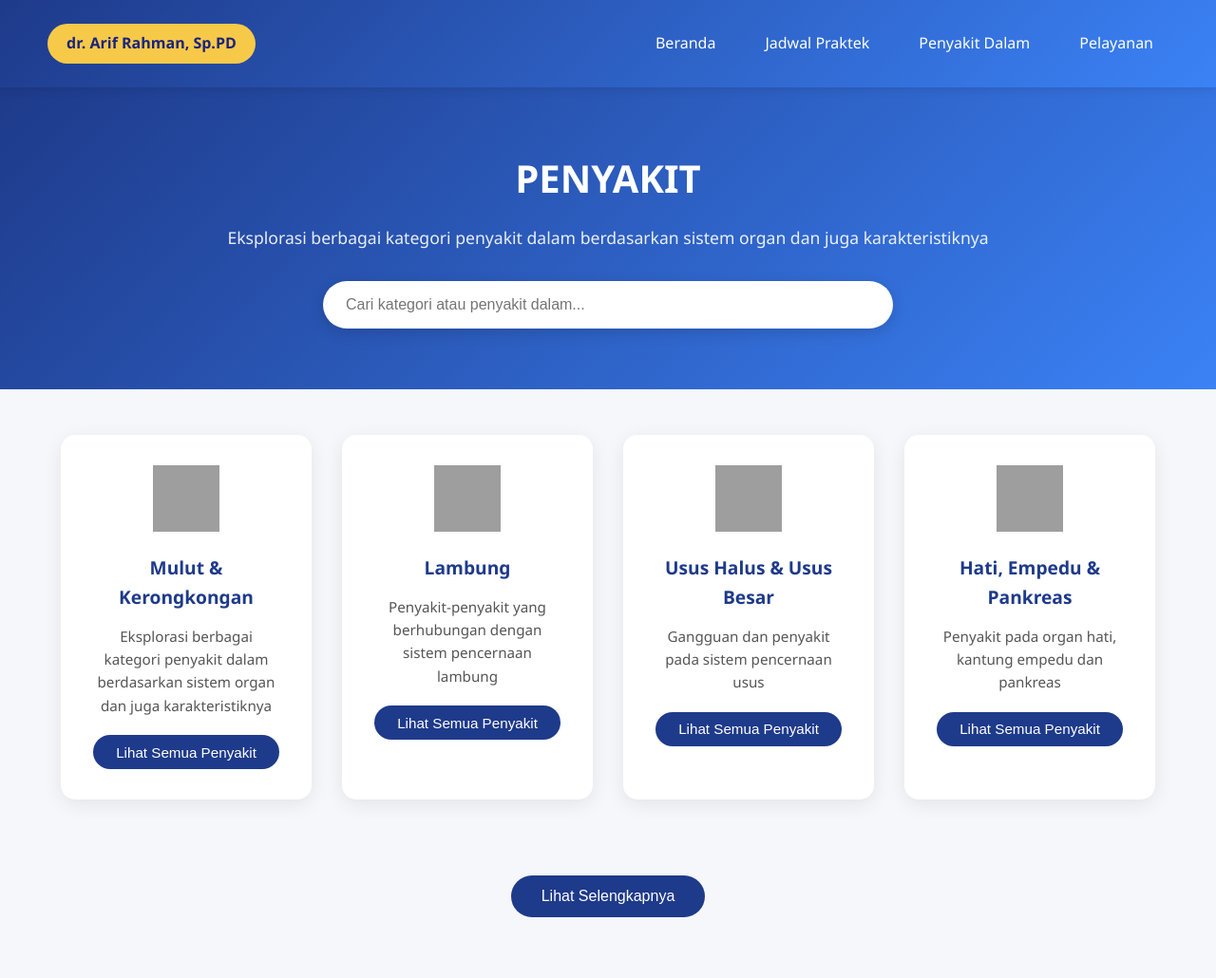
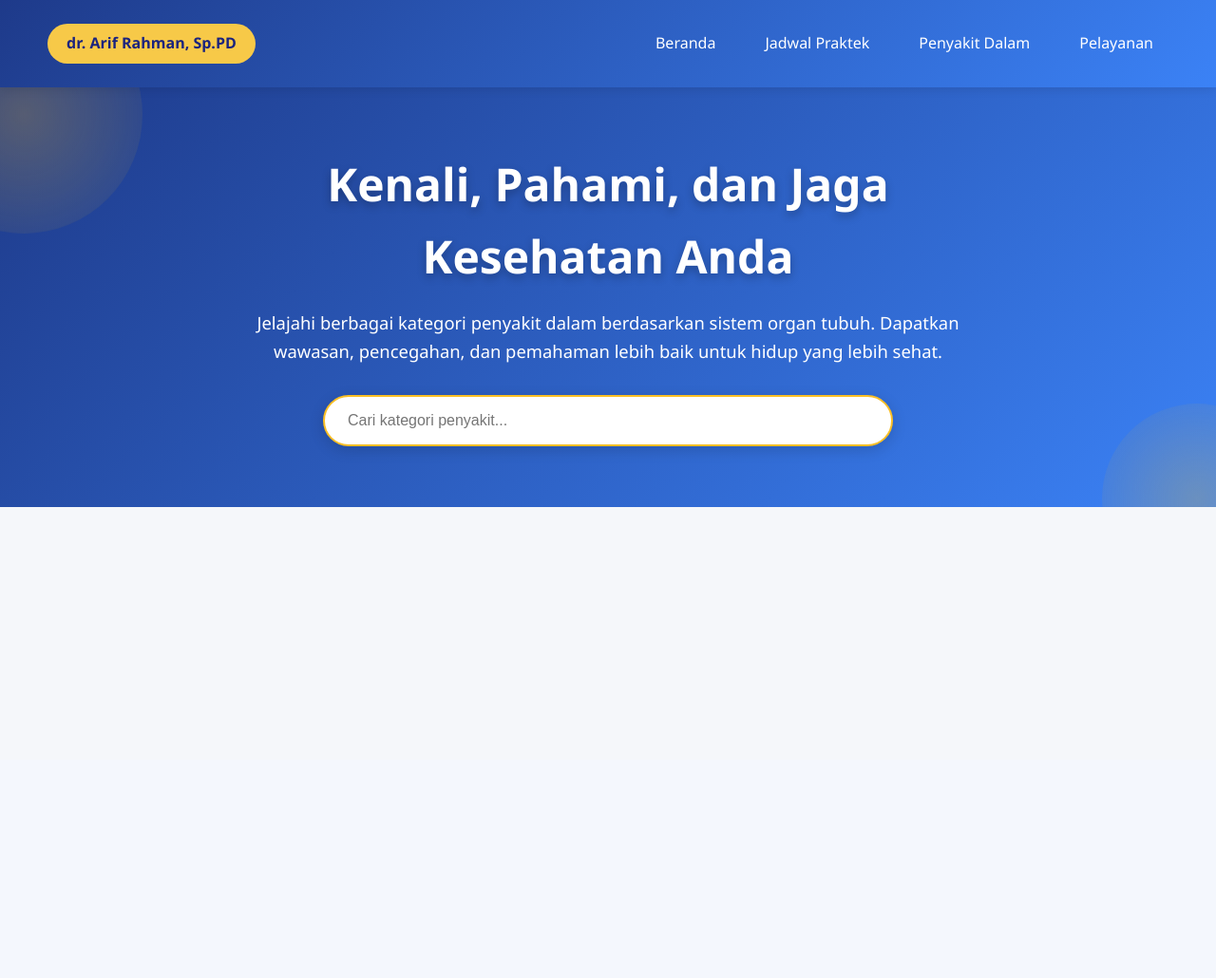
Before and after one commit to zalfasayfanah/WebDokter, a PHP site: page /Penyakit/penyakit_home.php in a window 1280 px wide. Shown: the whole page at 95% size. After the commit the page ends 534 px from the top, so only its background shows below. Run offline with PHP 8.4, Linux system fonts and the light colour scheme; data comes from the database, SQL or seed files in the repository; data that the repository does not hold is empty; grey boxes are pictures that could not be loaded.

Commit message:
ubah halaman penyakit dalam

```diff
--- a/Penyakit/penyakit_home.php
+++ b/Penyakit/penyakit_home.php
@@ -1,20 +1,12 @@
 <?php
 require_once '../config/Koneksi.php';
-
 $database = new Database();
 $db = $database->getConnection();
 
-// Ambil semua kategori penyakit aktif
-$query = "SELECT * FROM kategori_organ WHERE status = 'aktif' ORDER BY urutan ASC";
+// Query data kategori organ dari tabel
+$query = "SELECT * FROM kategori_organ_home WHERE status='aktif' ORDER BY id ASC";
 $stmt = $db->prepare($query);
 $stmt->execute();
-$kategori_list = $stmt->fetchAll(PDO::FETCH_ASSOC);
-
-// Ambil data dokter untuk header
-$query_dokter = "SELECT * FROM dokter WHERE id = 1";
-$stmt_dokter = $db->prepare($query_dokter);
-$stmt_dokter->execute();
-$dokter = $stmt_dokter->fetch(PDO::FETCH_ASSOC);
 ?>
 
 <!DOCTYPE html>
@@ -22,37 +14,98 @@ $dokter = $stmt_dokter->fetch(PDO::FETCH_ASSOC);
 <head>
     <meta charset="UTF-8">
     <meta name="viewport" content="width=device-width, initial-scale=1.0">
-    <title>Penyakit - <?php echo $dokter['nama']; ?></title>
+    <title>Penyakit Dalam</title>
     <link rel="stylesheet" href="../assets/css/style_fixed.css">
+    <link href="https://fonts.googleapis.com/css2?family=Poppins:wght@400;500;600;700&display=swap" rel="stylesheet">
     <style>
+        /* === GLOBAL STYLE === */
         body {
             font-family: 'Poppins', sans-serif;
-            background-color: #f5f7fa;
+            background-color: #f9fafb;
             margin: 0;
             padding: 0;
+            color: #0a1a44;
         }
 
+        /* === HERO SECTION === */
         .hero-section {
-            background-color: #1E3A8A;
-            color: white;
+            position: relative;
+            background: linear-gradient(135deg, #0a1a44 0%, #142e6e 50%, #1e3a8a 100%);
+            color: #ffffff;
             text-align: center;
-            padding: 4rem 2rem;
+            padding: 7rem 2rem 9rem;
+            overflow: hidden;
         }
 
-        .hero-section h1 {
-            font-size: 2.5rem;
-            margin-bottom: 1rem;
+        /* Cahaya lembut dekoratif */
+        .hero-section::before,
+        .hero-section::after {
+            content: "";
+            position: absolute;
+            border-radius: 50%;
+            background: radial-gradient(circle, rgba(251,191,36,0.25), transparent);
+            animation: float 8s ease-in-out infinite;
+        }
+        .hero-section::before {
+            top: -100px;
+            left: -100px;
+            width: 250px;
+            height: 250px;
+        }
+        .hero-section::after {
+            bottom: -80px;
+            right: -80px;
+            width: 200px;
+            height: 200px;
+            animation-delay: 4s;
         }
 
-        .hero-section p {
-            font-size: 1.1rem;
-            opacity: 0.9;
-            margin-bottom: 2rem;
+        @keyframes float {
+            0%, 100% { transform: translateY(0); }
+            50% { transform: translateY(15px); }
         }
 
+        .hero-content {
+            position: relative;
+            z-index: 2;
+            max-width: 800px;
+            margin: 0 auto;
+        }
+
+        /* Animasi Fade In */
+        .fade-in-title {
+            font-size: 3rem;
+            margin-bottom: 1rem;
+            text-shadow: 0 4px 10px rgba(0,0,0,0.25);
+            opacity: 0;
+            transform: translateY(20px);
+            animation: fadeSlideIn 1s ease forwards;
+        }
+
+        .fade-in-desc {
+            font-size: 1.15rem;
+            opacity: 0;
+            transform: translateY(20px);
+            animation: fadeSlideIn 1.2s ease forwards;
+            animation-delay: 0.4s;
+        }
+
+        .fade-in-search {
+            opacity: 0;
+            transform: translateY(20px);
+            animation: fadeSlideIn 1.2s ease forwards;
+            animation-delay: 0.8s;
+        }
+
+        @keyframes fadeSlideIn {
+            from { opacity: 0; transform: translateY(30px); }
+            to { opacity: 1; transform: translateY(0); }
+        }
+
+        /* === SEARCH BAR === */
         .search-bar {
             max-width: 600px;
-            margin: 0 auto;
+            margin: 2rem auto 0; /* ⬅️ tambahkan jarak atas (2rem) */
             position: relative;
         }
 
@@ -60,12 +113,22 @@ $dokter = $stmt_dokter->fetch(PDO::FETCH_ASSOC);
             width: 100%;
             padding: 1rem 1.5rem;
             border-radius: 50px;
-            border: none;
+            border: 2px solid #fbbf24;
             outline: none;
             font-size: 1rem;
+            background-color: #ffffff;
+            color: #153b9bff;
             box-shadow: 0 4px 15px rgba(0,0,0,0.15);
+            transition: all 0.3s ease;
         }
 
+        .search-bar input:focus {
+            box-shadow: 0 0 0 3px rgba(251,191,36,0.4);
+            transform: scale(1.02);
+        }
+
+
+        /* === CARD SECTION === */
         .card-container {
             display: grid;
             grid-template-columns: repeat(auto-fit, minmax(260px, 1fr));
@@ -74,12 +137,13 @@ $dokter = $stmt_dokter->fetch(PDO::FETCH_ASSOC);
         }
 
         .card {
-            background: white;
+            background: #ffffff;
             border-radius: 15px;
             box-shadow: 0 5px 15px rgba(0,0,0,0.1);
             padding: 2rem 1.5rem;
             text-align: center;
             transition: transform 0.3s ease, box-shadow 0.3s ease;
+            border-top: 5px solid #fbbf24;
         }
 
         .card:hover {
@@ -91,87 +155,81 @@ $dokter = $stmt_dokter->fetch(PDO::FETCH_ASSOC);
             width: 70px;
             height: 70px;
             margin-bottom: 1rem;
+            object-fit: contain;
         }
 
         .card h3 {
-            color: #1E3A8A;
+            color: #153b9bff;
             font-size: 1.2rem;
             margin-bottom: 0.8rem;
         }
 
         .card p {
             font-size: 0.95rem;
-            color: #555;
+            color: #444;
             margin-bottom: 1.2rem;
         }
 
-        .card button {
-            background-color: #1E3A8A;
-            color: white;
-            border: none;
+        .card a {
+            display: inline-block;
+            background-color: #153b9bff;
+            color: #fbbf24;
             border-radius: 25px;
             padding: 0.6rem 1.5rem;
-            cursor: pointer;
+            text-decoration: none;
             font-size: 0.95rem;
-            transition: background 0.3s;
+            font-weight: 500;
+            transition: all 0.3s ease;
         }
 
-        .card button:hover {
-            background-color: #FBBF24;
-            color: #1E3A8A;
+        .card a:hover {
+            background-color: #fbbf24;
+            color: #153b9bff;
+            box-shadow: 0 4px 15px rgba(251,191,36,0.4);
         }
 
-        .lihat-selengkapnya {
-            text-align: center;
-            margin: 2rem 0 4rem 0;
-        }
+        /* === RESPONSIVE === */
+        @media (max-width: 600px) {
+            .fade-in-title {
+                font-size: 2rem;
+            }
 
-        .lihat-selengkapnya button {
-            background-color: #1E3A8A;
-            color: white;
-            border: none;
-            border-radius: 25px;
-            padding: 0.8rem 2rem;
-            cursor: pointer;
-            font-size: 1rem;
-            transition: all 0.3s;
-        }
-
-        .lihat-selengkapnya button:hover {
-            background-color: #FBBF24;
-            color: #1E3A8A;
+            .fade-in-desc {
+                font-size: 1rem;
+            }
         }
     </style>
 </head>
 <body>
 
-    <?php include '../includes/header.php'; ?>
+    <?php
+    include '../kategoriPenyakit/includes/header.php';
+    ?>
 
     <section class="hero-section">
-        <h1>PENYAKIT</h1>
-        <p>Eksplorasi berbagai kategori penyakit dalam berdasarkan sistem organ dan juga karakteristiknya</p>
+        <div class="hero-content">
+            <h1 class="fade-in-title">Kenali, Pahami, dan Jaga Kesehatan Anda</h1>
+            <p class="fade-in-desc">
+                Jelajahi berbagai kategori penyakit dalam berdasarkan sistem organ tubuh.
+                Dapatkan wawasan, pencegahan, dan pemahaman lebih baik untuk hidup yang lebih sehat.
+            </p>
 
-        <div class="search-bar">
-            <input type="text" placeholder="Cari kategori atau penyakit dalam...">
+            <div class="search-bar fade-in-search">
+                <input type="text" id="searchInput" placeholder="Cari kategori penyakit...">
+            </div>
         </div>
     </section>
 
     <section class="card-container">
-        <?php foreach ($kategori_list as $kategori): ?>
-        <div class="card">
-            <img src="../assets/images/<?php echo htmlspecialchars($kategori['ikon']); ?>" alt="<?php echo htmlspecialchars($kategori['nama']); ?>">
-            <h3><?php echo htmlspecialchars($kategori['nama']); ?></h3>
-            <p><?php echo htmlspecialchars($kategori['deskripsi']); ?></p>
-            <button onclick="window.location.href='penyakit_kategori.php?id=<?php echo $kategori['id']; ?>'">
-                Lihat Semua Penyakit
-            </button>
-        </div>
-        <?php endforeach; ?>
+        <?php while ($row = $stmt->fetch(PDO::FETCH_ASSOC)) { ?>
+            <div class="card">
+                <img src="../assets/images/<?php echo htmlspecialchars($row['gambar']); ?>" alt="<?php echo htmlspecialchars($row['nama']); ?>">
+                <h3><?php echo htmlspecialchars($row['nama']); ?></h3>
+                <p><?php echo htmlspecialchars($row['deskripsi']); ?></p>
+                <a href="/WebDokter/kategoriPenyakit/penyakit.php?id=<?php echo urlencode($row['id']); ?>">Lihat Semua Penyakit</a>
+            </div>
+        <?php } ?>
     </section>
-
-    <div class="lihat-selengkapnya">
-        <button onclick="window.location.href='semua_kategori.php'">Lihat Selengkapnya</button>
-    </div>
 
 </body>
 </html>
--- a/kategoriPenyakit/penyakit.php
+++ b/kategoriPenyakit/penyakit.php
@@ -186,7 +186,7 @@ $dokter = $stmt_dokter->fetch(PDO::FETCH_ASSOC);
 
     <div class="main-container">
         <div class="sidebar">
-            <div class="sidebar-item active" onclick="window.location.href='penyakit.php'">
+            <div class="sidebar-item active" onclick="window.location.href='penyakit_kategori.php?id=1'">
                 Mulut & Kerongkongan
             </div>
             <div class="sidebar-item" onclick="window.location.href='penyakit_kategori.php?id=2'">
```
